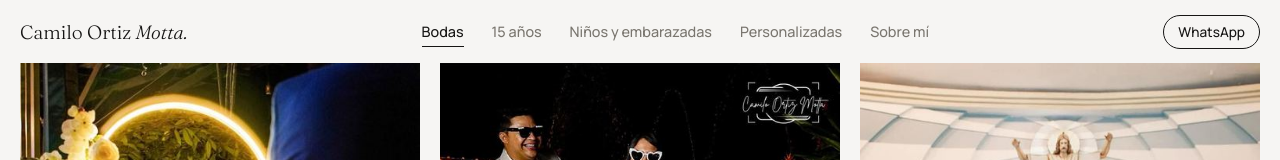
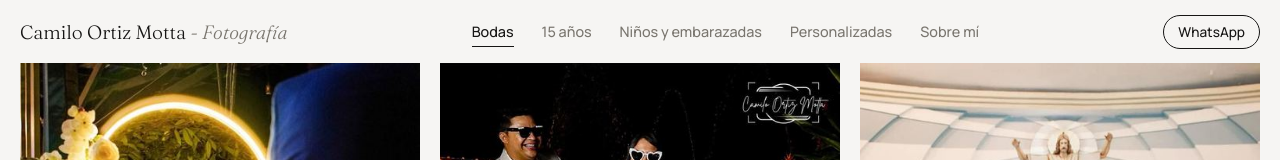
Before and after one commit to IvanOrtizx/portafolio-fotografo-huila, a plain HTML site: page index.html in a window 1280 px wide. Shown: the top 160 px of the page. Drawn offline with Linux system fonts and the light colour scheme.

Commit message:
Encabezado: Camilo Ortiz Motta - Fotografía
Co-Authored-By: Claude Opus 5.5 <noreply@anthropic.com>
Claude-Session: https://claude.ai/code/session_01DHMwwHASoHZz43dJWxi4SB

```diff
--- a/index.html
+++ b/index.html
@@ -41,6 +41,8 @@
          display:flex;align-items:center;gap:18px;padding:14px var(--pad)}
   .brand{font-family:var(--serif);font-weight:300;font-size:1.2rem;white-space:nowrap}
   .brand i{font-style:italic}
+  .brand .sub{color:var(--muted);font-style:italic}
+  @media(max-width:420px){.brand{font-size:1.05rem}}
   nav{display:flex;gap:4px;overflow-x:auto;scrollbar-width:none;flex:1;justify-content:center}
   nav::-webkit-scrollbar{display:none}
   .tab{flex:none;background:none;border:0;font:500 .9rem var(--sans);color:var(--muted);padding:8px 12px;cursor:pointer;
@@ -108,7 +110,7 @@
 <body>
 
 <header>
-  <a href="#bodas" class="brand" onclick="mostrar('bodas',true)">Camilo Ortiz <i>Motta.</i></a>
+  <a href="#bodas" class="brand" onclick="mostrar('bodas',true)">Camilo Ortiz Motta <span class="sub">- Fotografía</span></a>
   <nav id="tabs"></nav>
   <a class="wa" href="https://wa.me/573124502235?text=Hola%20Camilo%2C%20quiero%20cotizar%20un%20servicio%20de%20fotograf%C3%ADa" target="_blank" rel="noopener">WhatsApp</a>
 </header>
```
